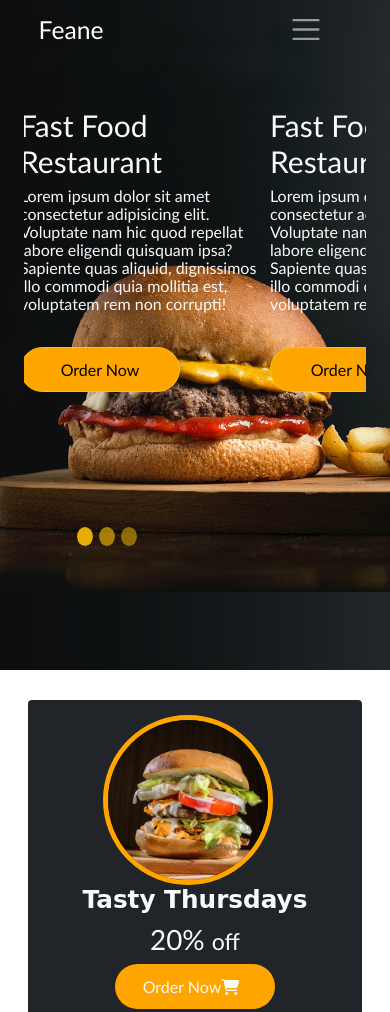
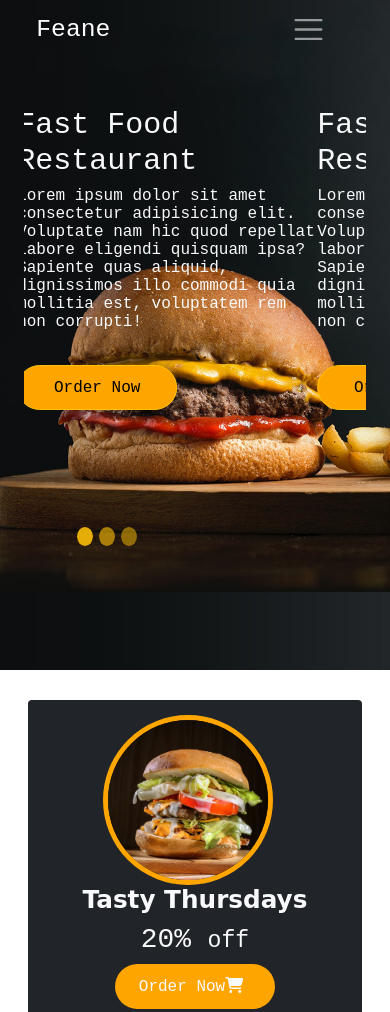
Before and after one commit to Habeeb200/burgerKing, a plain HTML site: page index.html in a window 390 px wide. Shown: the top 1012 px of the page. Drawn offline with Linux system fonts and the light colour scheme.

Commit message:
made little changes

```diff
--- a/index.css
+++ b/index.css
@@ -6,7 +6,7 @@
     color: white;
 }
 body{
-    font-family: 'Trebuchet MS', 'Lucida Sans Unicode', 'Lucida Grande', 'Lucida Sans', Arial, sans-serif;
+    font-family: 'Courier New', Courier, monospace;
 }
 #container1{
     background-image: url("images/hero-bg.jpg");
@@ -27,11 +27,6 @@ body{
     border-radius: 25px;
     background-color: orange;
     padding: 10px;
-}
-.btn:hover{
-    transition: ease-in-out 2s;
-    width: 180px;
-    height: 48px;
 }
 #container5{
     width: 570px;
@@ -137,12 +132,15 @@ h2 {
     width: 530px;
     margin-left: 30px;
 }
+.feane{
+    margin-left: 30px;
+}
 @media (max-width: 768px){
     .text{
         font-size: 30px;
     }
     #par1{
-        width: 250px;
+        width: 300px;
         line-height: 18px;
         margin-left: 10px;
     }
@@ -168,4 +166,8 @@ h2 {
         margin-left: 60px;
         width: 170px;
     }
+    .feane{
+        margin-right: 30px;
+        margin-left: 0px;
+    }
 }
--- a/index.html
+++ b/index.html
@@ -17,7 +17,7 @@
         <div id="container1">
             <div class="row">
                 <div class="d-flex flex-row align-items-center justify-content-around p-md-3">
-                    <div class="me-5">
+                    <div class="feane me-5">
                         <a href="#" class="feane fs-2 fs-md-1 me-5">Feane</a>
                     </div>
                     <div>
```
